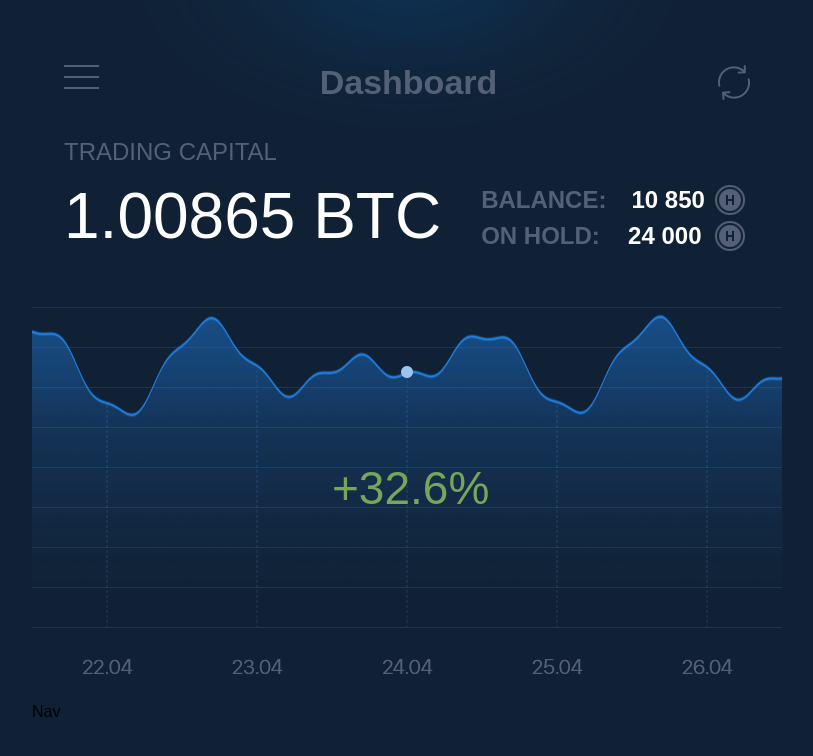
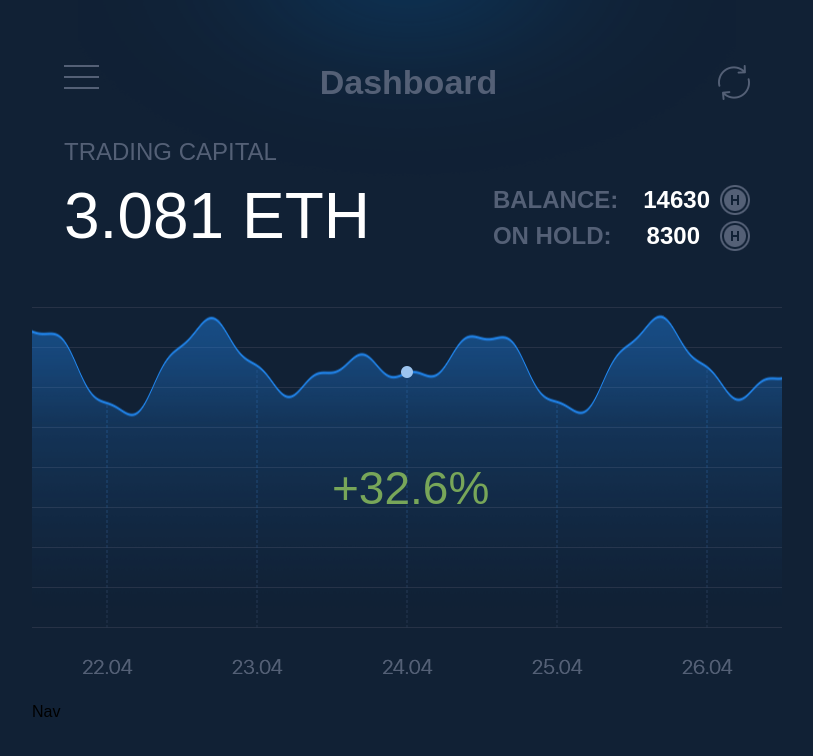
Before and after one commit to DmitruVasilev/test_for_Hyper_Quant, a React app: page / in a window 1280 px wide. Shown: the top 756 px of the page, without its empty margins (233-1046 px from the left). Built offline with nearby package versions, Linux system fonts and the light colour scheme.

Commit message:
Add data.json and update balance

```diff
--- a/src/App.js
+++ b/src/App.js
@@ -2,7 +2,10 @@ import React, {Component} from "react";
 import Header from "./components/Header";
 import Balance from "./components/Balance";
 import Schedule from "./components/Schedule";
+import data from "./data.min";
 import "./sass/general.sass";
+
+console.log("---", data);
 
 class App extends Component {
   render() {
@@ -10,7 +13,12 @@ class App extends Component {
       <div className="container">
         <Header />
         <main>
-          <Balance />
+          <Balance
+            balance={data.balance}
+            on_hold={data.on_hold}
+            trading_capital={data.trading_capital}
+            trading_capital_currency={data.trading_capital_currency}
+          />
           <Schedule />
         </main>
         <div>Nav</div>
--- a/src/components/Balance/Balance.sass
+++ b/src/components/Balance/Balance.sass
@@ -2,6 +2,7 @@
 
 .balance
   display: flex
+  justify-content: space-between
   padding: 0 32px 50px
   & .balance__list
     padding-left: 40px
--- a/src/components/Balance/index.js
+++ b/src/components/Balance/index.js
@@ -1,29 +1,36 @@
-import React, {Component} from "react";
+import React from "react";
 import "./Balance.sass";
+import PropTypes from "prop-types";
 
-class App extends Component {
-  render() {
-    return (
+const Balance = ({balance, on_hold, trading_capital, trading_capital_currency}) => (
   <section className="balance">
     <div className="capital">
       <span className="capital__caption">trading capital</span>
-          <span className="capital__value">1.00865 BTC</span>
+      <span className="capital__value">
+        {trading_capital} {trading_capital_currency}
+      </span>
     </div>
     <ul className="balance__list">
       <li className="balance__item">
         <span className="balance__caption">balance:</span>
-            <span className="balance__value">10 850</span>
+        <span className="balance__value">{balance}</span>
         <span className="balance__icon" />
       </li>
       <li className="balance__item">
         <span className="balance__caption">on hold:</span>
-            <span className="balance__value">24 000</span>
+        <span className="balance__value">{on_hold}</span>
         <span className="balance__icon" />
       </li>
     </ul>
   </section>
 );
-  }
-}
 
-export default App;
+Balance.propTypes = {
+  // from data
+  on_hold: PropTypes.number.isRequired,
+  balance: PropTypes.number.isRequired,
+  trading_capital: PropTypes.number.isRequired,
+  trading_capital_currency: PropTypes.string.isRequired,
+};
+
+export default Balance;
--- /dev/null
+++ b/src/data.min.json
@@ -0,0 +1 @@
+{"trading_capital":3.081,"trading_capital_currency":"eth","balance":14630,"on_hold":8300,"bots":[{"name":"yellow_bot","cost":10000,"24h":3.15,"7d":0.065,"30d":4.1,"60d":15.04,"90d":80.25,"all_time":126.85},{"name":"white_bot","cost":3800,"24h":1.5,"7d":12.0,"30d":14.15,"60d":46.5,"90d":38.4,"all_time":34.82},{"name":"green_bot","cost":4200,"24h":3.33,"7d":-17.6,"30d":-2.5,"60d":13.0,"90d":25.1,"all_time":4.99},{"name":"red_bot","cost":1500,"24h":-10.8,"7d":5.5,"30d":11.4,"60d":12.1,"90d":24.36,"all_time":71.0},{"name":"blue_bot","cost":7400,"24h":-6.5,"7d":-4.3,"30d":-0.17,"60d":4.32,"90d":6.8,"all_time":10.1},{"name":"orange_bot","cost":550,"24h":210.1,"7d":81.3,"30d":90.7,"60d":13.4,"90d":-40.6,"all_time":98.67}]}
```
Also changed, not shown: 1 other file (tests, documents, lock files or other folders). Lines whose indentation alone changed are shown as unchanged.
